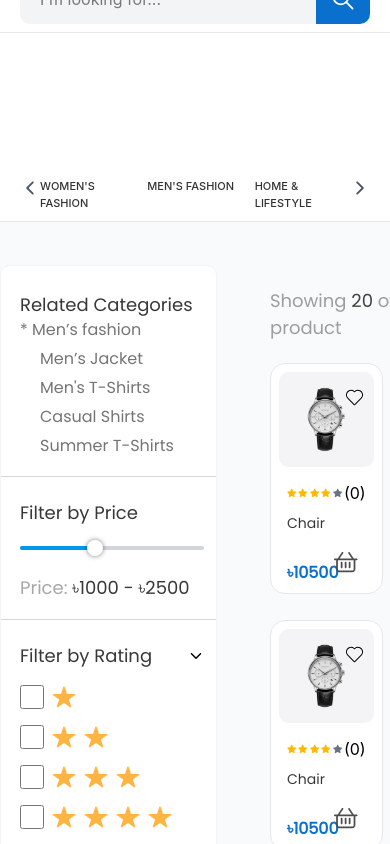
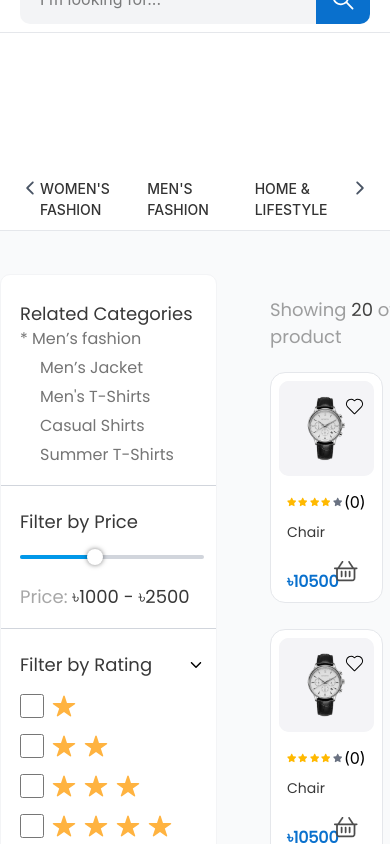
Before and after one commit to ashiqul290/Nirvoya-Website, a React (Vite) app: page /product-filters in a window 390 px wide. Shown: the top 844 px of the page. Built offline with nearby package versions, Linux system fonts and the light colour scheme.

Commit message:
responsive

```diff
--- a/src/Common/Header.jsx
+++ b/src/Common/Header.jsx
@@ -280,13 +280,13 @@ export const Header = () => {
                   <>
                     <li
                       key={index}
-                      className=" text-[11px] sm:text-[14px] md:text-[16px] text-[#333333] relative uppercase font-medium cursor-pointer hover:text-[#020202] duration-500 after:content-[''] after:absolute after:left-0 after:bottom-0
+                      className=" text-[14px] sm:text-[14px] md:text-[16px] text-[#333333] relative uppercase font-medium cursor-pointer hover:text-[#020202] duration-500 after:content-[''] after:absolute after:left-0 after:bottom-0
             after:h-0.5 after:w-0 after:bg-[#0970CD] after:duration-500 hover:after:w-full group "
                     >
                       {item?.name}
                       <div className="">
                         {item?.subcategories && (
-                          <div className=" hidden absolute top-full left-0 w-350  border border-gray-100 scale-z-110 bg-white px-17.75 pt-7.75 pb-6.5 group-hover:grid grid-cols-5 gap-15">
+                          <div className=" hidden absolute top-full left-0 w-100 sm:w-150 md:w-170 lg:w-230 xl:w-350  border border-gray-100 scale-z-110 bg-white px-17.75 pt-7.75 pb-6.5 group-hover:grid grid-cols-2 md:grid-cols-3 xl:grid-cols-5 gap-15">
                             {item?.subcategories?.map((item) => (
                               <>
                                 <div className="">
```
